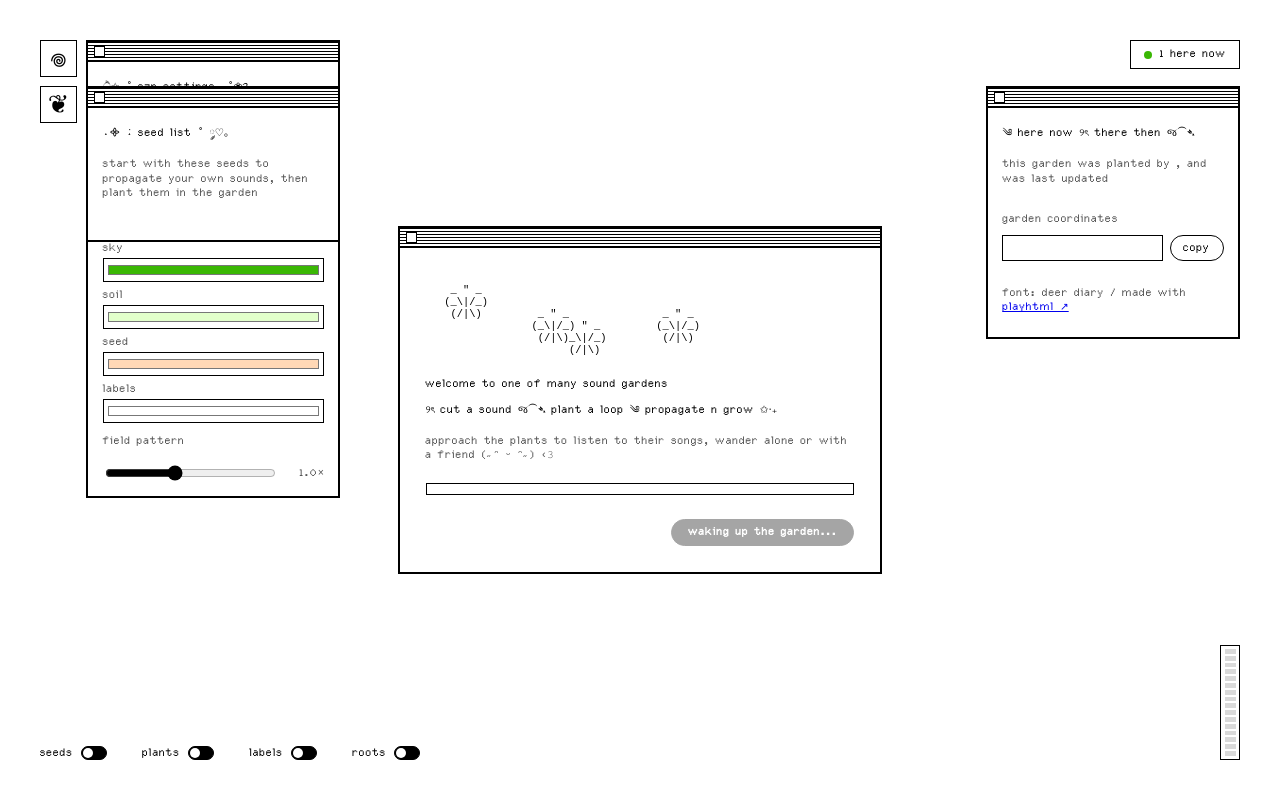
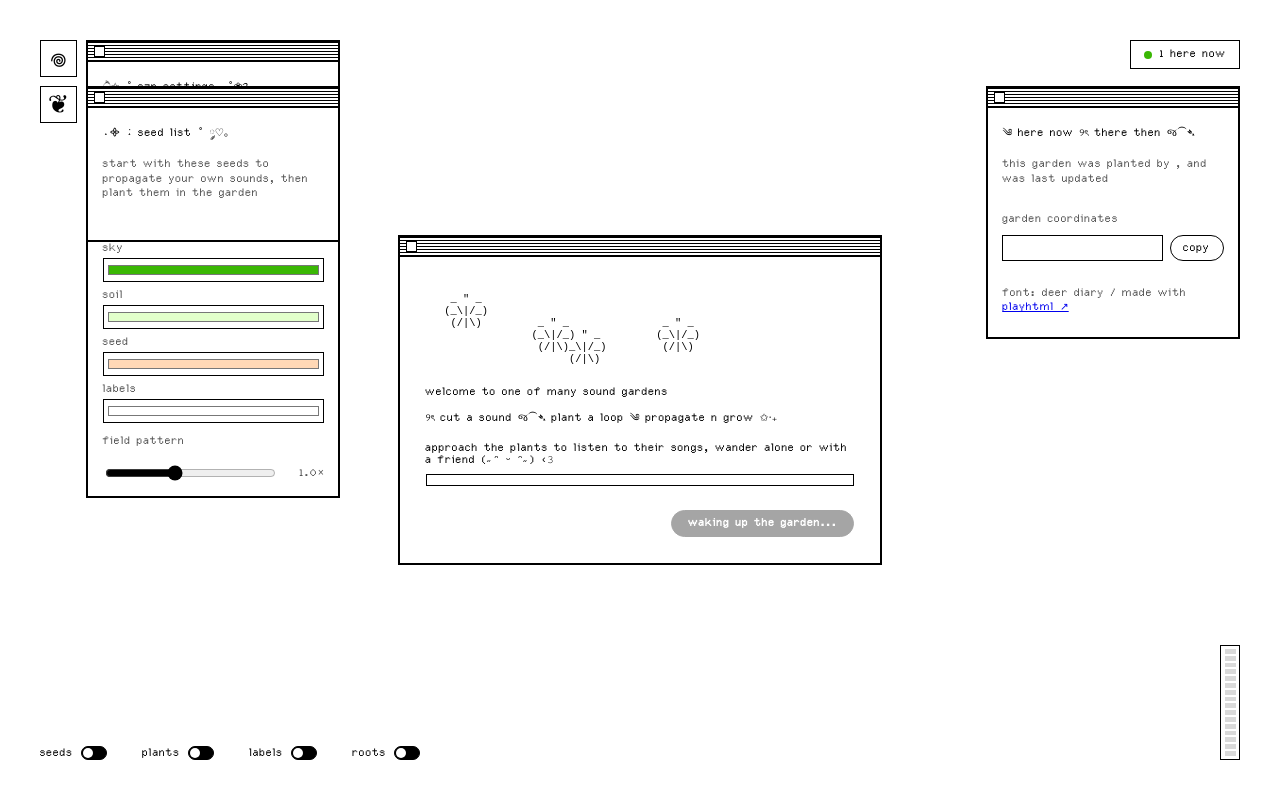
Before and after one commit to 3vilwini/cuttingsandloops, a plain HTML site: page feelthegrass.html in a window 1280 px wide. Drawn offline with Linux system fonts and the light colour scheme.

Commit message:
Replace paragraph with label for song description

```diff
--- a/feelthegrass.html
+++ b/feelthegrass.html
@@ -83,7 +83,7 @@
       </pre>
       <label class="cardtitle">welcome to one of many sound gardens</label>
       <label class="cardtitle">୨ৎ cut a sound જ⁀➴ plant a loop ༄ propagate n grow ✩‧₊</label>
-      <p class="sub">approach the plants to listen to their songs, wander alone or with a friend (˶ᵔ ᵕ ᵔ˶) ‹𝟹</p>
+      <label class="cardtitle">approach the plants to listen to their songs, wander alone or with a friend (˶ᵔ ᵕ ᵔ˶) ‹𝟹</label>
       <div class="entryprogress" id="entryProgress" style="margin-bottom:1.2rem;"><div class="entryprogressbar" id="entryProgressBar"></div></div>
       <div class="actions">
         <button type="button" class="primary" id="enterBtn" disabled>waking up the garden...</button>
```
